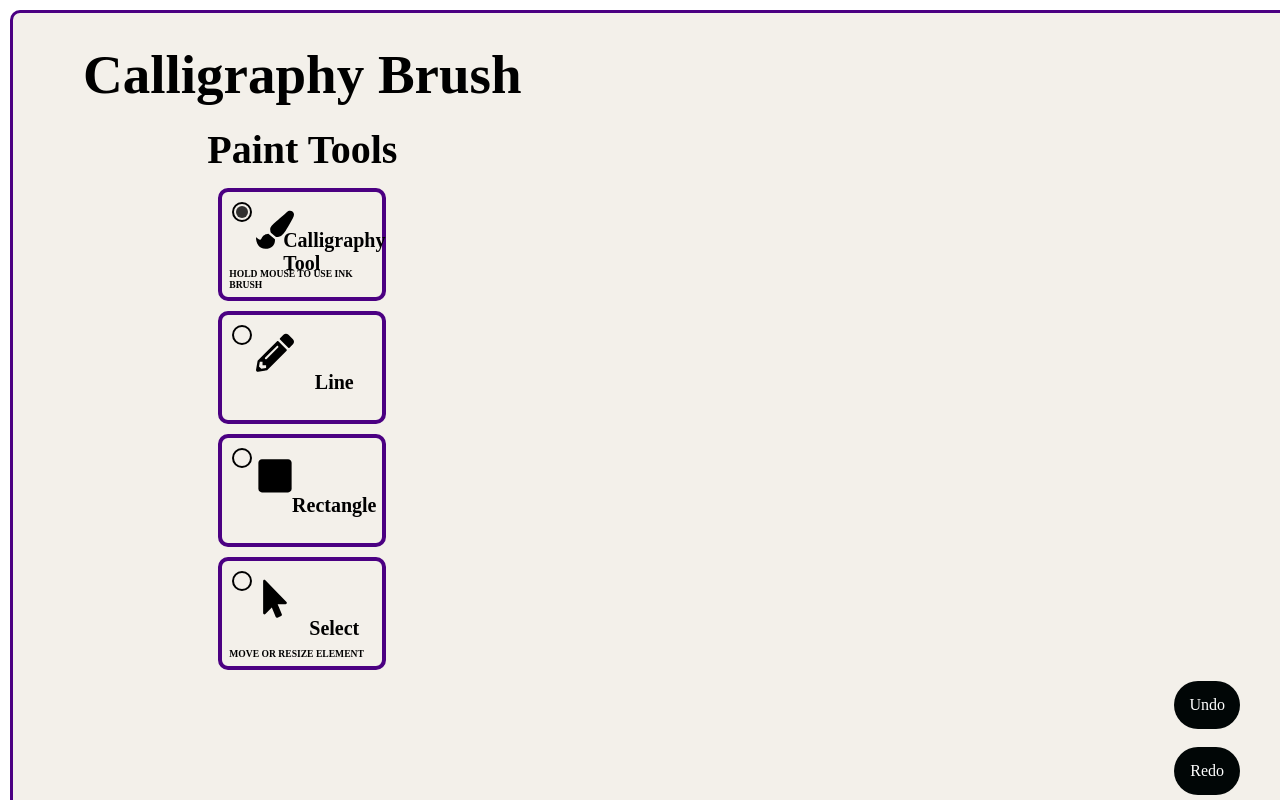
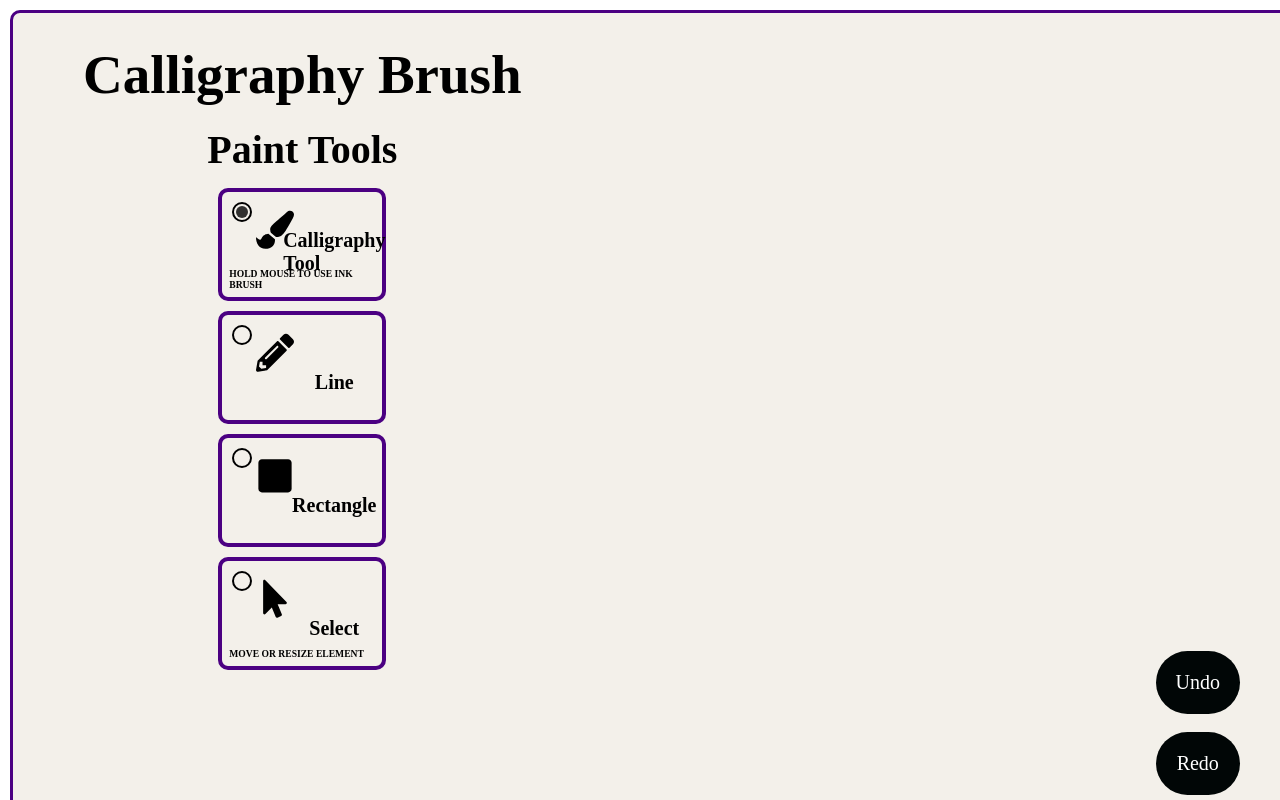
Before and after one commit to alison2686/calligraphy-brush, a React (Create React App) app: page /paint in a window 1280 px wide. Built offline with nearby package versions, Linux system fonts and the light colour scheme; a web font is replaced by a local one.

Commit message:
update redo button css

```diff
--- a/src/components/Paint/PaintElements.jsx
+++ b/src/components/Paint/PaintElements.jsx
@@ -114,9 +114,9 @@ export const UndoRedoBtn = styled.div`
     border-radius: 50px;
     background: ${({ primary }) => (primary ? '#4b0082' : '#010606')};
     white-space: nowrap;
-    padding: 15px;
-    color: ${({ dark }) => (dark ? '#010606' : '#ffffff')};
-    font-size: ${({ fontBig }) => (fontBig ? '20px' : '16px')};
+    padding: 20px;
+    color: #fff;
+    font-size: 20px;
     outline: none;
     border: none;
     cursor: pointer;
--- a/src/components/Paint/paint.js
+++ b/src/components/Paint/paint.js
@@ -490,19 +490,12 @@ function Paint() {
               <PaintBtnWrapper>
                   <UndoRedoBtn
                   onClick={undo}
-                  smooth={true}
-                  duration={500}
-                  spy={true}
-
                   >
                     Undo
                   </UndoRedoBtn>
                   <br />
                   <UndoRedoBtn
                     onClick={redo}
-                    smooth={true}
-                    duration={500}
-                    spy={true}
                   >
                     Redo
                   </UndoRedoBtn>
```
